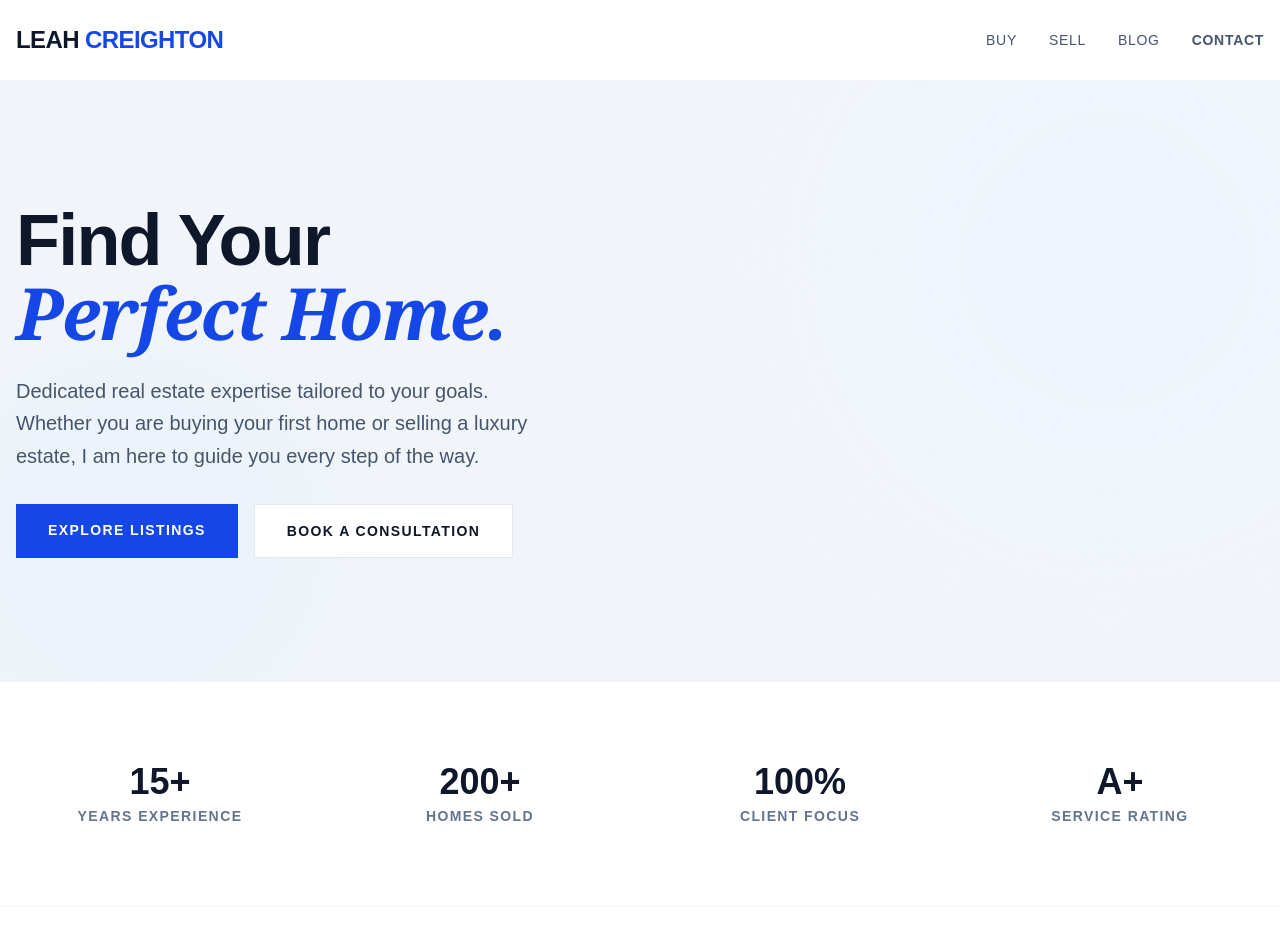
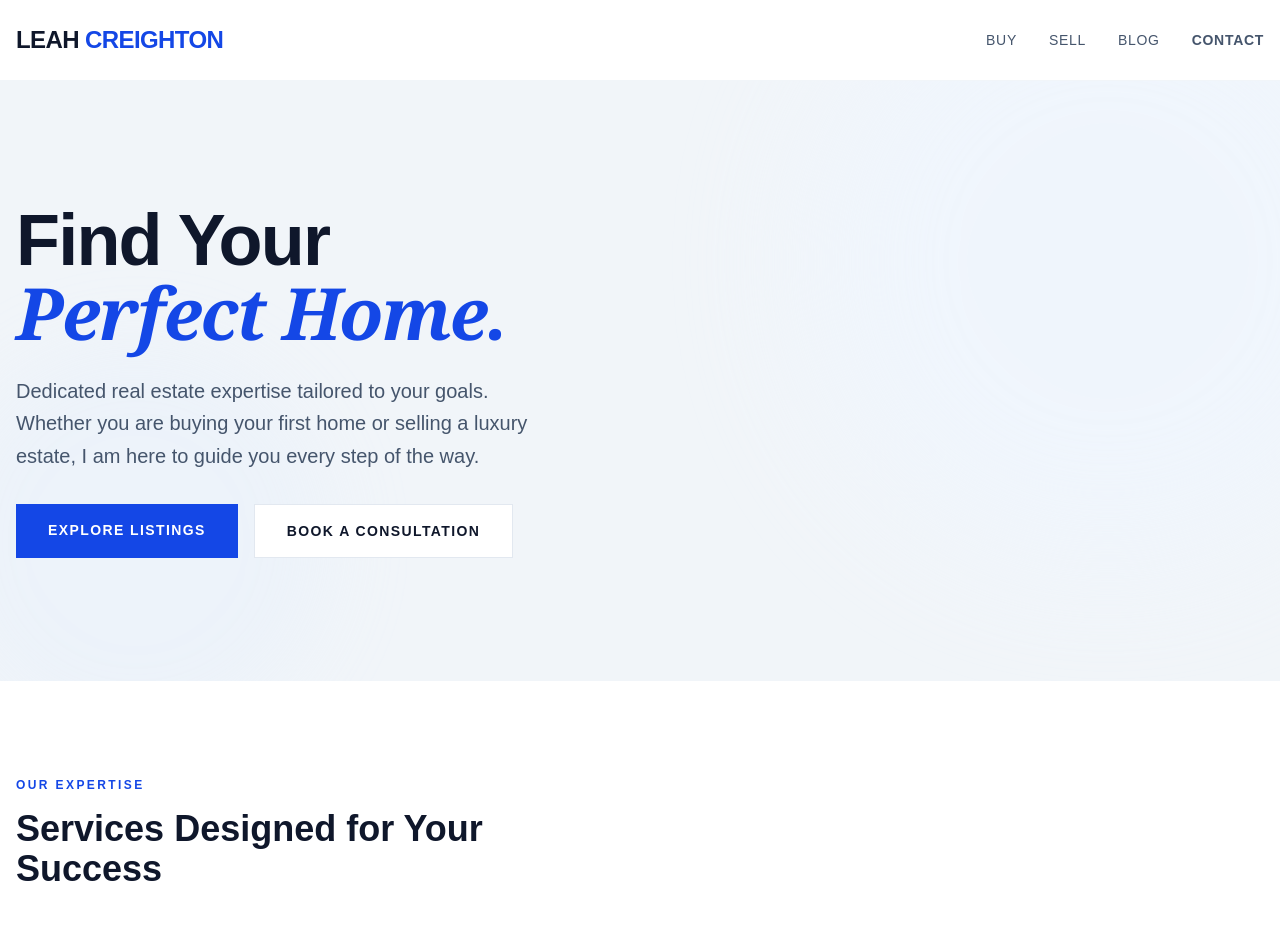
Before and after one commit to leahlynnecreighton-ops/leahlynnecreighton-ops.github.io, a Next.js app: page / in a window 1280 px wide. Shown: the top 935 px of the page. Built offline with nearby package versions, Linux system fonts and the light colour scheme.

Commit message:
Auto-save website: Updated GEMINI.md for Professional Realtor context

```diff
--- a/src/app/page.tsx
+++ b/src/app/page.tsx
@@ -30,29 +30,7 @@ export default function Home() {
         </div>
       </section>
 
-      {/* Trust / Stats Section */}
-      <section className="py-20 w-full bg-white border-y border-slate-100">
-        <div className="container mx-auto px-4">
-          <div className="grid grid-cols-2 md:grid-cols-4 gap-8 text-center">
-            <div>
-              <p className="text-4xl font-bold text-slate-900 mb-1">15+</p>
-              <p className="text-sm uppercase tracking-widest text-slate-500 font-semibold">Years Experience</p>
-            </div>
-            <div>
-              <p className="text-4xl font-bold text-slate-900 mb-1">200+</p>
-              <p className="text-sm uppercase tracking-widest text-slate-500 font-semibold">Homes Sold</p>
-            </div>
-            <div>
-              <p className="text-4xl font-bold text-slate-900 mb-1">100%</p>
-              <p className="text-sm uppercase tracking-widest text-slate-500 font-semibold">Client Focus</p>
-            </div>
-            <div>
-              <p className="text-4xl font-bold text-slate-900 mb-1">A+</p>
-              <p className="text-sm uppercase tracking-widest text-slate-500 font-semibold">Service Rating</p>
-            </div>
-          </div>
-        </div>
-      </section>
+
 
       {/* Featured Services Preview */}
       <section className="py-24 container mx-auto px-4">
```
Also changed, not shown: files/lptrealty_powerpacks_logos_black_vertical.png (added).
